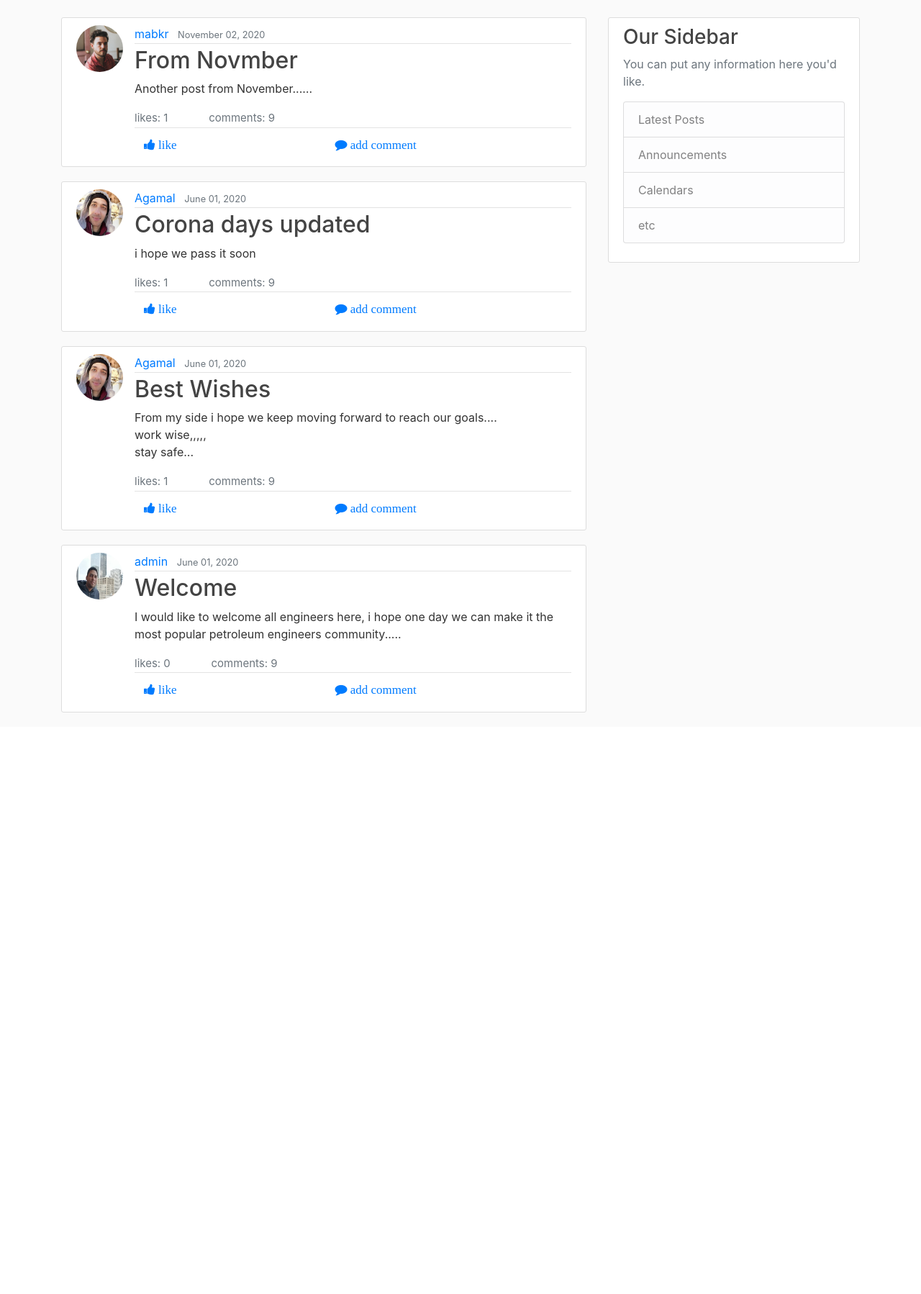
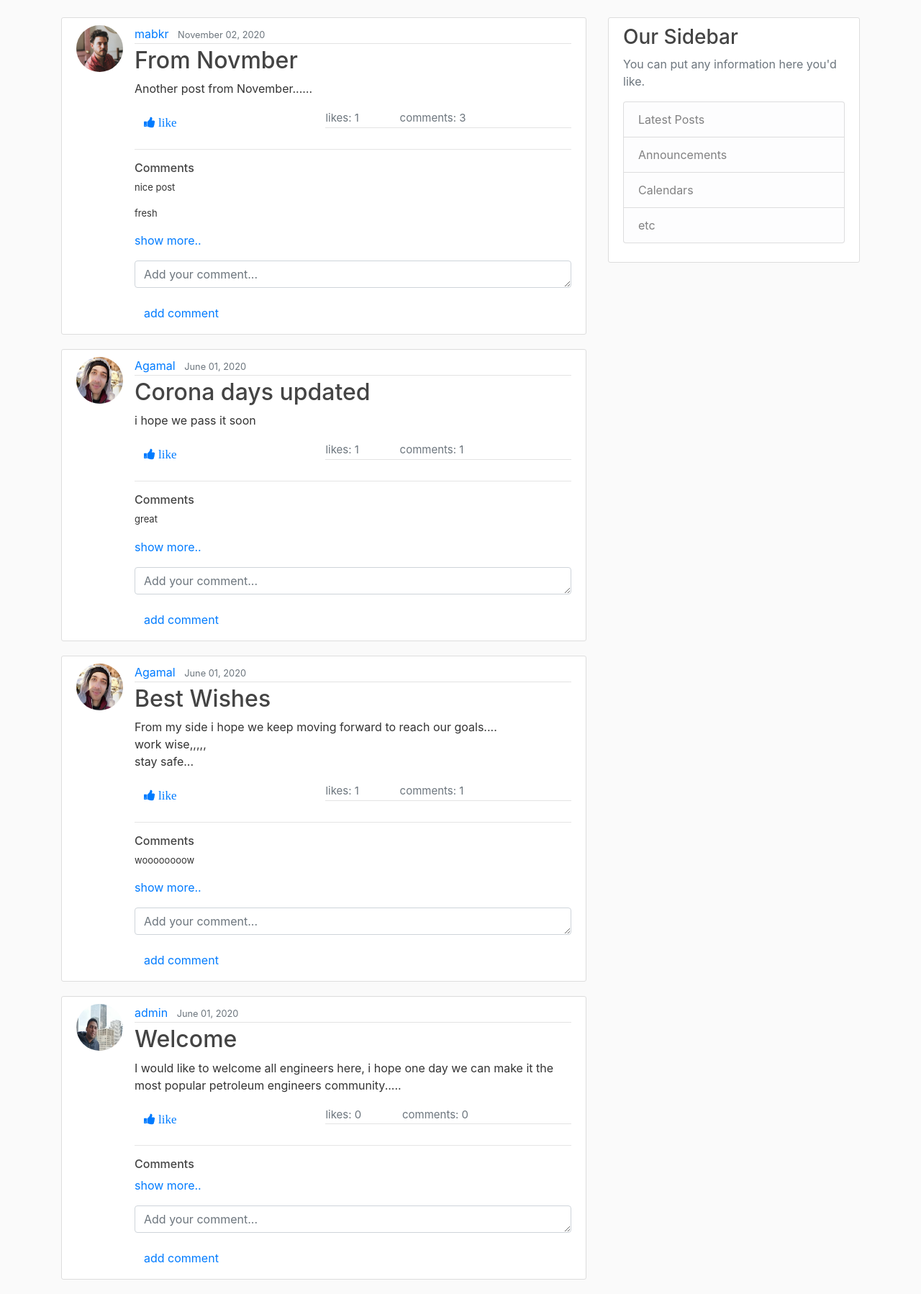
Before and after one commit to Mabubakr86/PetroleumBlog, a Django app: page / in a window 1280 px wide. Shown: the part 56-1854 px from the top of the page at 72% size. Before the commit the page ends 1046 px from the top, so only its background shows below. Run offline with Django 3.2, Linux system fonts and the light colour scheme; a user stored in the database is signed in; data comes from the database, SQL or seed files in the repository; both versions use the stored data as it was after the commit; some libraries are stand-ins or nearby versions.

Commit message:
more on comments

```diff
--- /dev/null
+++ b/petblog/blog/forms.py
@@ -0,0 +1,10 @@
+from django import forms
+from .models import Comment
+
+
+class CommentForm(forms.ModelForm):
+    content = forms.CharField(widget=forms.Textarea(attrs={'rows':1,
+                                'placeholder':'Add your comment...'}), label='')
+    class Meta:
+        model = Comment
+        fields = ['content']
--- a/petblog/blog/models.py
+++ b/petblog/blog/models.py
@@ -16,10 +16,6 @@ class Post(models.Model):
 
     def get_no_of_post_unlikes(self):
         return self.like_set.filter(value='unlike').count()
-
-    def last_user_post_interaction(self,user):
-        return self.like_set.filter(liker=user).value
-
 
     def __str__(self):
         return self.title
--- a/petblog/blog/templates/blog/home.html
+++ b/petblog/blog/templates/blog/home.html
@@ -1,4 +1,5 @@
 {% extends 'blog/base.html' %}
+{% load crispy_forms_tags %}
 {% load custom_tags %}
 {% block content %}
   {% for post in posts %}
@@ -11,10 +12,6 @@
         </div>
         <h2><a class="article-title" href="{% url 'blog:post-detail' post.id%}">{{ post.title }}</a></h2>
         <p class="article-content">{{ post.content }}</p>
-        <div class="article-metadata">
-          <small class="text-muted" style="font-size: 15px">likes: {{post.get_no_of_post_likes}}</small>
-          <small class="text-muted ml-5" style="font-size:15px;">&nbsp;comments: 9</small>
-        </div>
         <div class="row">
           <div class="col-md-5">
             <form method="POST" action="{% url 'blog:like_post' %}">
@@ -31,12 +28,28 @@
             </form>
           </div>
           <div class="col-md-7">
-            <form>
-              <button type="submit" class="btn btn-link" style="font-size:17px">
-              <i class="fa fa-comment">  add comment</i>
-              </button>
-            </form>
+            <div class="article-metadata">
+              <small class="text-muted" style="font-size: 15px">likes: {{post.get_no_of_post_likes}}</small>
+              <small class="text-muted ml-5" style="font-size:15px;">&nbsp;comments: {{post.comment_set.all.count}}</small>
+            </div>
           </div>
+        </div>
+        <div>
+          <hr>
+          <h6>Comments</h6>
+          <div>
+            {% for comment in post.comment_set.all|slice:":2" %}
+            <p style="font-size:13px;">{{comment.content}}</p>
+            {% endfor %}
+            <a href="#">show more..</a>
+          </div>
+          <p></p>
+          <form method="POST" action="{% url 'blog:add_comment' %}">
+            {% csrf_token %}
+            <input type="hidden" name="post-id" value="{{post.id}}">
+            {{comment_form|crispy}}
+            <input type="submit" class="btn btn-link" value="add comment">
+          </form>
         </div>
       </div>
     </article>
--- a/petblog/blog/urls.py
+++ b/petblog/blog/urls.py
@@ -11,5 +11,6 @@ urlpatterns = [
     path('post/<int:pk>/update', views.PostUpdateView.as_view(), name='post-update'),
     path('post/<int:pk>/delete', views.PostDeleteView.as_view(), name='post-delete'),
     path('like/',views.like,name='like_post'),
+    path('add-comment/',views.add_comment,name='add_comment'),
 
 ]
--- a/petblog/blog/views.py
+++ b/petblog/blog/views.py
@@ -2,16 +2,13 @@ from django.shortcuts import render, get_object_or_404, redirect
 from django.views.generic import (ListView, DetailView,
                                   CreateView, UpdateView,
                                   DeleteView)
+from django.views.generic.edit import ModelFormMixin, FormMixin
 from django.contrib.auth.models import User
 from django.contrib.auth.mixins import LoginRequiredMixin, UserPassesTestMixin
 from django.urls import reverse
 from django.contrib.auth.decorators import login_required
 from .models import Post, Like, Comment
-
-
-def home(request):
-    posts = Post.objects.all()
-    return render(request, 'blog/home.html', context={'posts': posts})
+from .forms import CommentForm
 
 
 class PostListView(ListView):
@@ -21,9 +18,11 @@ class PostListView(ListView):
     ordering = ['-created_at']
     paginate_by = 5
 
-
-
-
+    def get_context_data(self, **kwargs):
+        context = super(PostListView,self).get_context_data(**kwargs)
+        print(context)
+        context['comment_form'] = CommentForm()
+        return context
 
 class UserPostListView(ListView):
     model = Post
@@ -34,11 +33,6 @@ class UserPostListView(ListView):
     def get_queryset(self):
         user = get_object_or_404(User, username=self.kwargs.get('username'))
         return Post.objects.filter(author=user).order_by('-created_at')
-
-    # def get_contex_data(self,*args,**kwargs):
-    #     context = super(UserPostListView, self).get_contex_data(*args,**kwargs)
-    #     context['likes'] = Like.objects.filter(liker=self.kwargs.get('username'),
-    #                                         post=self.get)
 
 
 class PostDetailView(DetailView):
@@ -102,3 +96,13 @@ def like(request):
         else:
             Like.objects.create(liker=user, post=post, value='like')
     return redirect(reverse('home'))
+
+@login_required
+def add_comment(request):
+    user = request.user
+    if request.method == 'POST':
+        post_id = request.POST.get('post-id')
+        post = Post.objects.get(id=post_id)
+        content = request.POST.get('content')
+        Comment.objects.create(commenter=user,post=post,content=content)
+    return redirect(reverse('home'))
```
Also changed, not shown: petblog/blog/templatetags/custom_tags.py (+0 -7 lines), petblog/db.sqlite3.
